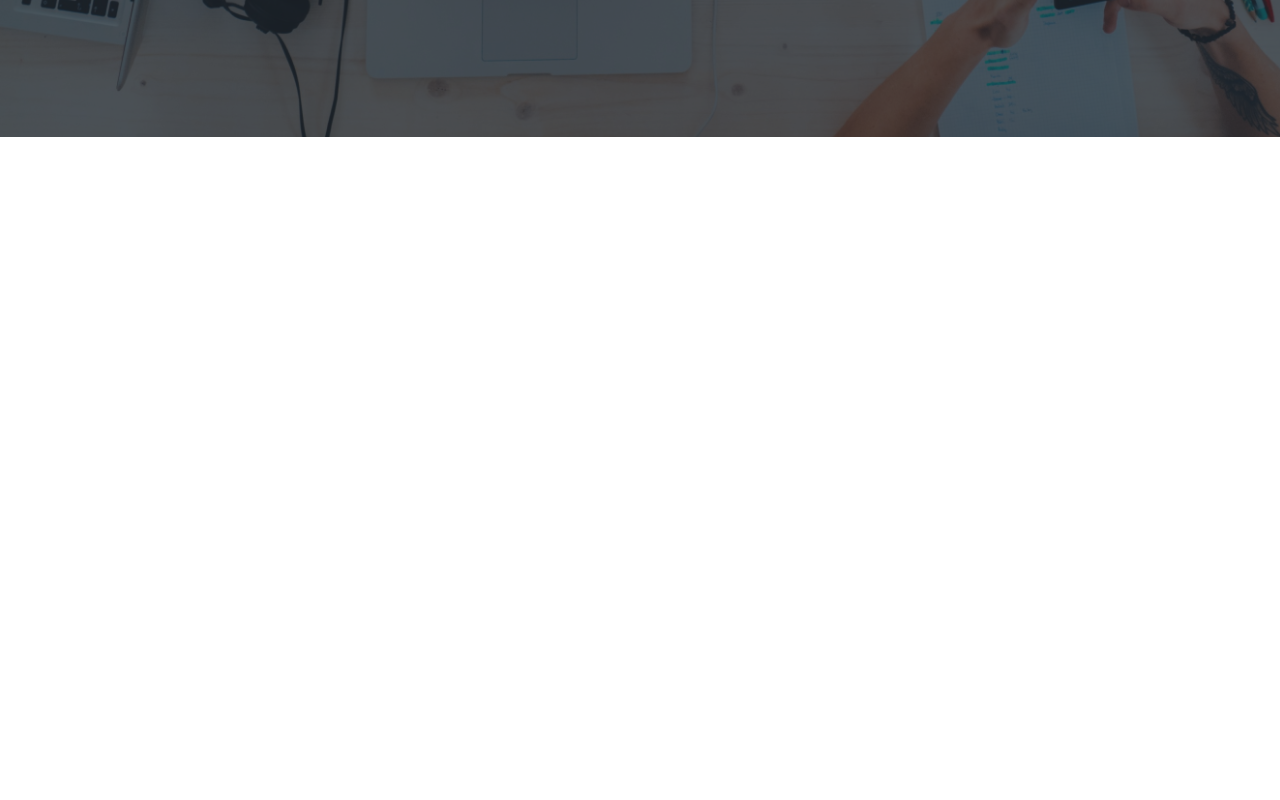
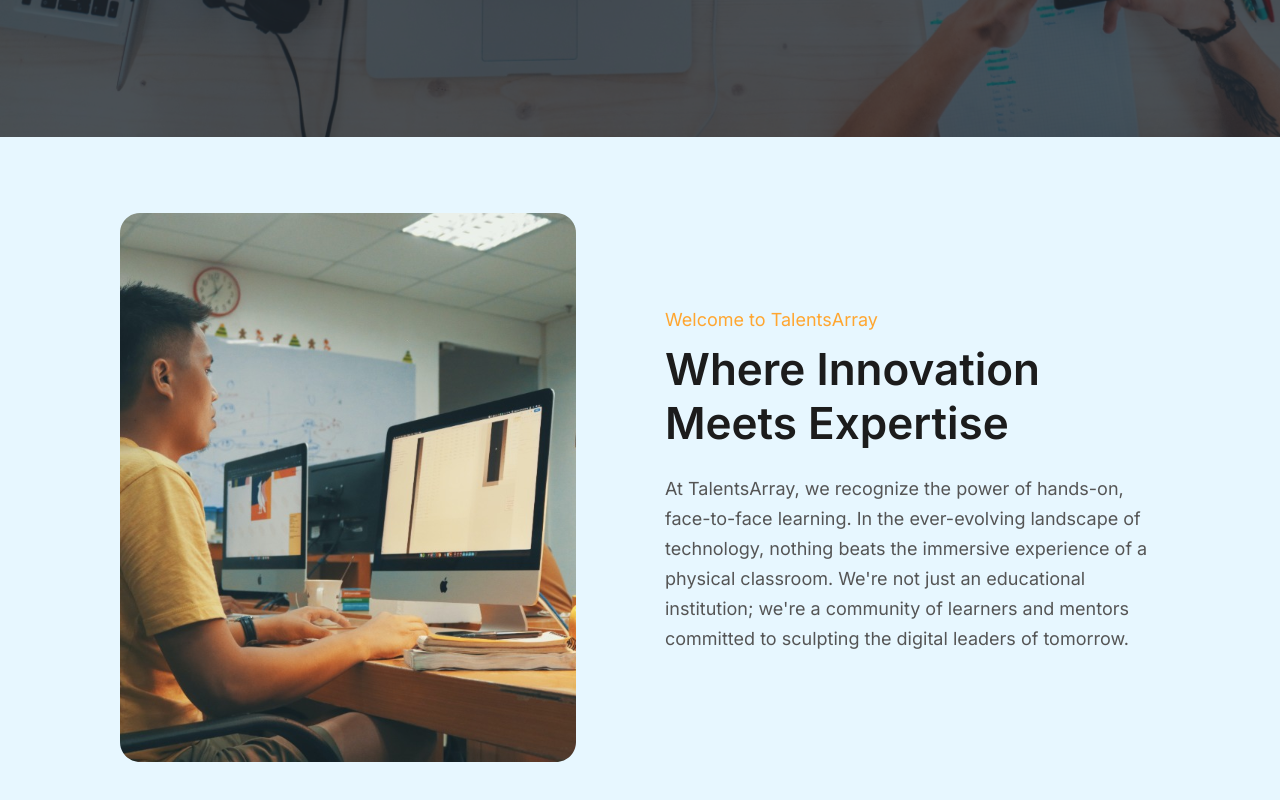
Before and after one commit to The-BigEazi-Concept/TalentBlocks-NextJs, a Next.js app: page / in a window 1280 px wide. Shown: the part 792-1592 px from the top of the page. Before the commit the page ends 929 px from the top, so only its background shows below. Built offline with nearby package versions, Linux system fonts and the light colour scheme; a web font is replaced by a local one.

Commit message:
About section completed

```diff
--- /dev/null
+++ b/src/app/components/About.tsx
@@ -0,0 +1,26 @@
+import Image from "next/image";
+
+const About = () => {
+  return (
+    <section className="bg-neutral-blue py-[76px] px-[120px] flex gap-[89px]">
+      <Image src="/img/about.svg" alt="about" height={549} width={456} />
+      <div className="flex-col justify-center mt-[97px]">
+        <h6 className="text-sm text-orange mb-[12px]">
+          Welcome to TalentsArray
+        </h6>
+        <h2 className="text-[#1c1c1c] text-4xl font-[600] leading-[54px] mb-[24px]">
+          Where Innovation Meets Expertise
+        </h2>
+        <p className="text-sm text-[#555] font-[400] leading-[30px]">
+          At TalentsArray, we recognize the power of hands-on, face-to-face
+          learning. In the ever-evolving landscape of technology, nothing beats
+          the immersive experience of a physical classroom. We're not just an
+          educational institution; we're a community of learners and mentors
+          committed to sculpting the digital leaders of tomorrow.
+        </p>
+      </div>
+    </section>
+  );
+};
+
+export default About;
--- a/src/app/components/Navbar.tsx
+++ b/src/app/components/Navbar.tsx
@@ -59,10 +59,8 @@
         item.hasOwnProperty("children") ? (
           <Dropdown item={item} />
         ) : (
-          <ul
-            key={index}
-            className="items-center flex gap-[30px] text-white text-base font-[500] leading-relaxed">
-            <li>
+          <ul className="items-center flex gap-[30px] text-white text-base font-[500] leading-relaxed">
+            <li key={index}>
               <Link href={item?.route || ""}>{item.title}</Link>
             </li>
           </ul>
--- a/src/app/page.tsx
+++ b/src/app/page.tsx
@@ -1,9 +1,11 @@
+import About from "./components/About";
 import Hero from "./components/Hero";
 
 export default function Home() {
   return (
     <main className="relative bg-white">
       <Hero />
+      <About />
     </main>
   );
 }
--- a/tailwind.config.ts
+++ b/tailwind.config.ts
@@ -15,7 +15,7 @@
       xl: ["20px", "24.38px"],
       "2xl": ["24px", "29.26px"],
       "3xl": ["28px", "50px"],
-      "4xl": ["48px", "58px"],
+      "4xl": ["44px", "58px"],
       "8xl": ["72px", "96px"],
     },
     extend: {
```
Also changed, not shown: public/img/about.svg (added).
